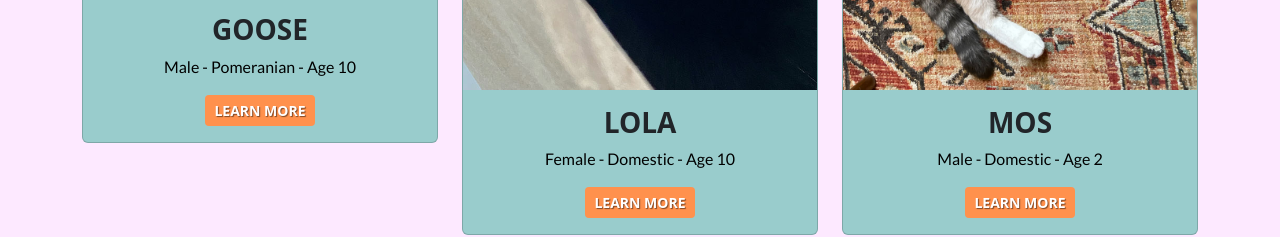
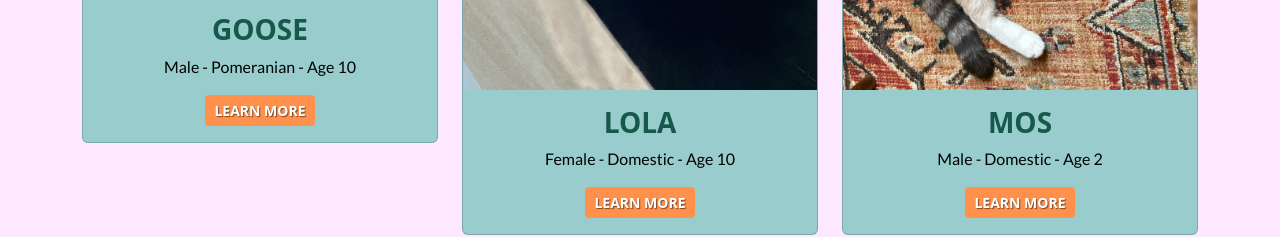
Before and after one commit to natbatcat/natbatcat.github.io, a plain HTML site: page index.html in a window 1280 px wide. Shown: the part 1714-1951 px from the top of the page. Drawn offline with nearby package versions, Linux system fonts and the light colour scheme.

Commit message:
Update custom.css

```diff
--- a/css/custom.css
+++ b/css/custom.css
@@ -81,6 +81,9 @@ font-family:'montserrat', sans-serif;
 .card{
   background-color:#99cccc;
 }
+.card-title{
+  color:#16594a;
+}
 /*
 .car{
   max-width:80%;
```
